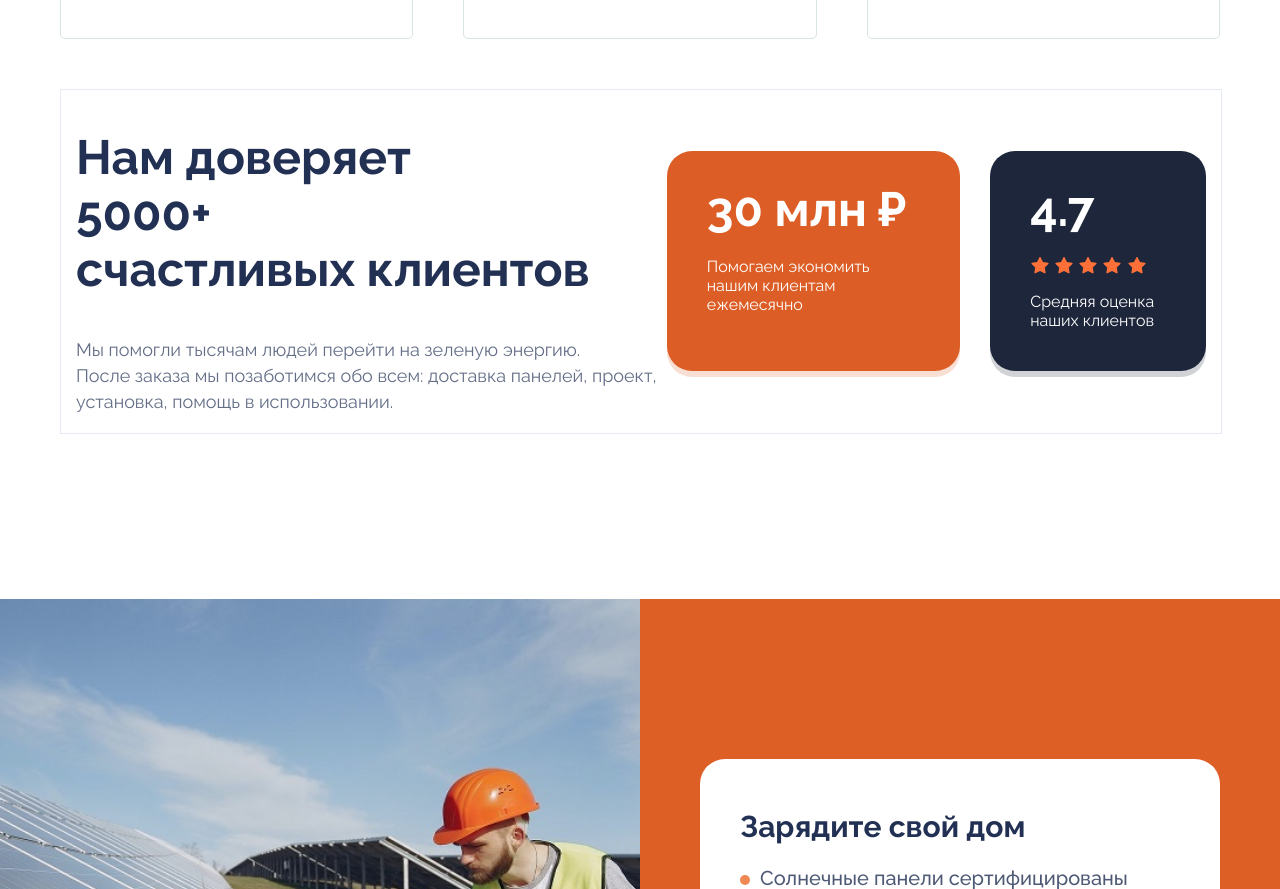
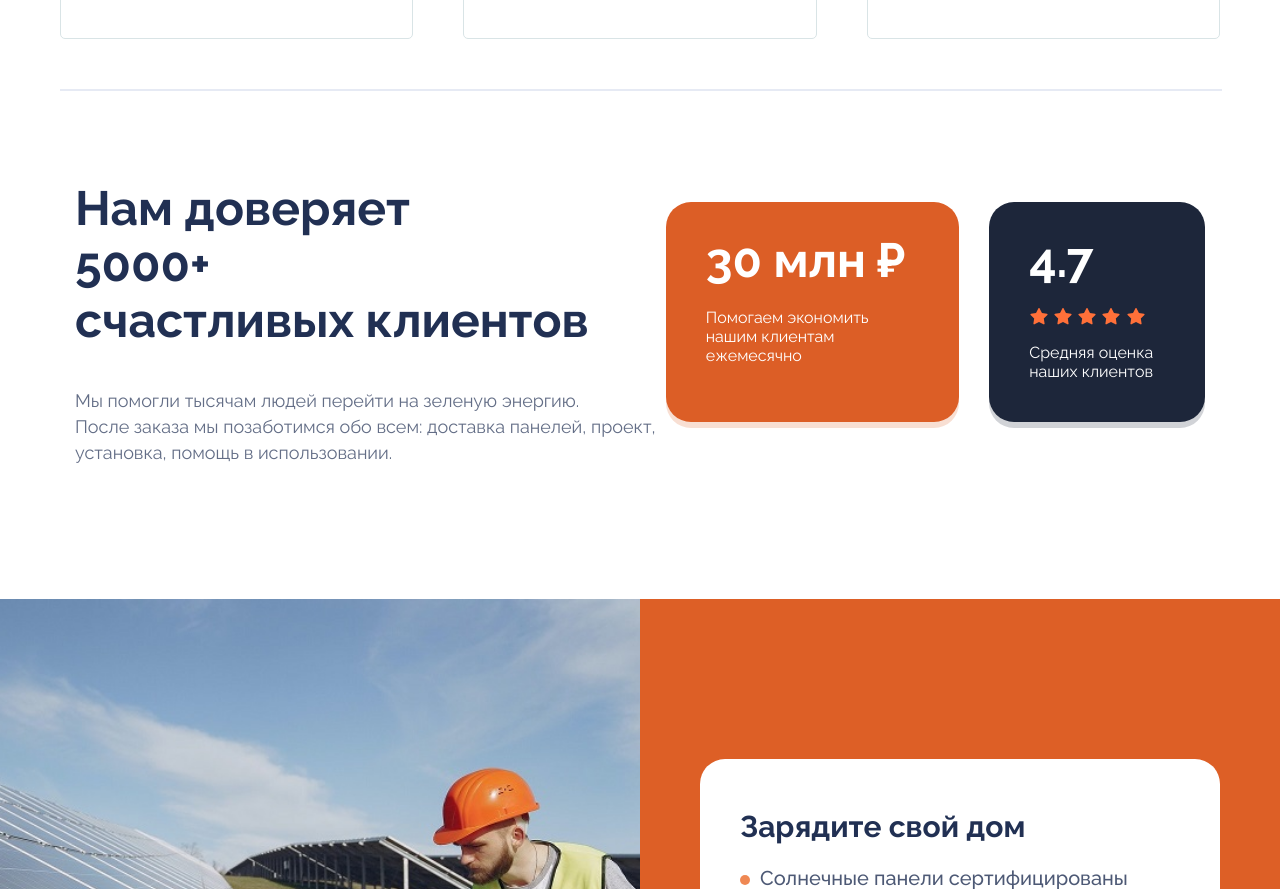
Before and after one commit to Erema-sib/green-corp-landing, a plain HTML site: page index.html in a window 1280 px wide. Shown: the part 1264-2153 px from the top of the page. Drawn offline with nearby package versions, Linux system fonts and the light colour scheme.

Commit message:
Седьмая версия - финальные правки

```diff
--- a/index.html
+++ b/index.html
@@ -57,7 +57,7 @@
           </div>
         </div>
 
-    <div class="features__border">
+    <div class="features__border"></div>
         <div class="features__feedback">
             <div class="features__feedback-left">
                 <h2>
@@ -90,8 +90,7 @@
                 </div>
             </div>
         </div>
-    </div>
-      </section>
+       </section>
 
       <section class="promo">
         <div class="promo__image"></div>
--- a/main.css
+++ b/main.css
@@ -282,10 +282,10 @@
 }
 
 .features__border {
+  width: 100%;
   margin-top: 50px;
   margin-bottom: 50px;
   border: 1px solid #E6EAF4;
-  width: 100%;
 }
 
 .features__feedback {
@@ -525,7 +525,7 @@
     height: 500px;
   }
 
-  .promo__right{
+  .promo__right {
     padding: 50px 10px;
   }
 }
```
